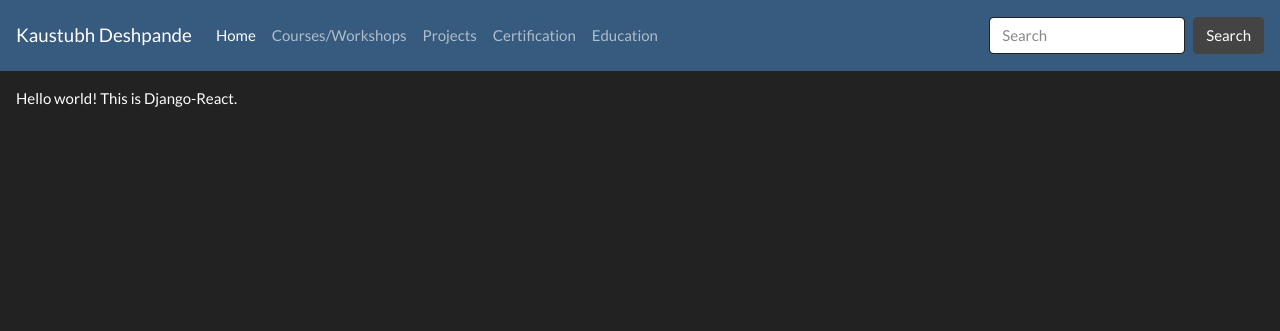
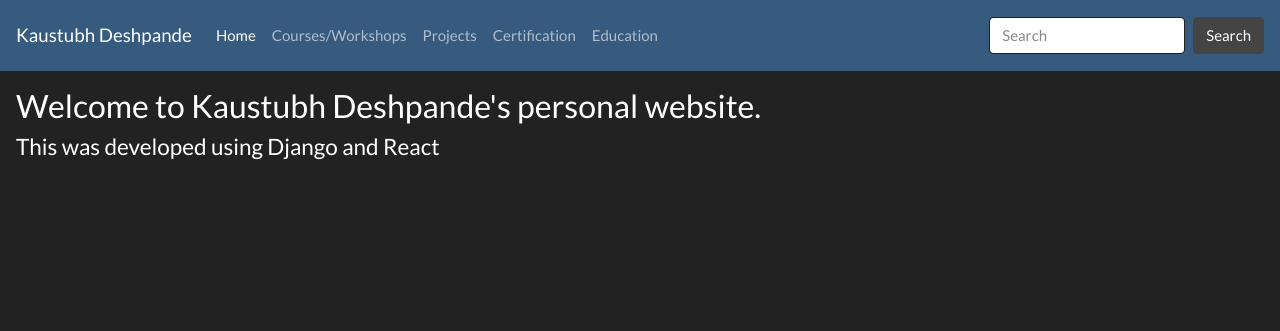
Before and after one commit to kaustubh285/Dwebsite, a Django app: page / in a window 1280 px wide. Shown: the top 331 px of the page. Run offline with Django 3.2, Linux system fonts and the light colour scheme; some libraries are stand-ins or nearby versions.

Commit message:
Introduction para changed

```diff
--- a/dweb/frontend/templates/frontend/index.html
+++ b/dweb/frontend/templates/frontend/index.html
@@ -15,7 +15,8 @@
     <div id="app"></div>
 
     <div class="p-3">
-      <p>Hello world! This is Django-React.</p>
+      <h3>Welcome to Kaustubh Deshpande's personal website.</h3>
+      <h4>This was developed using Django and React</h4>
     </div>
 
     {% load static %}
```
